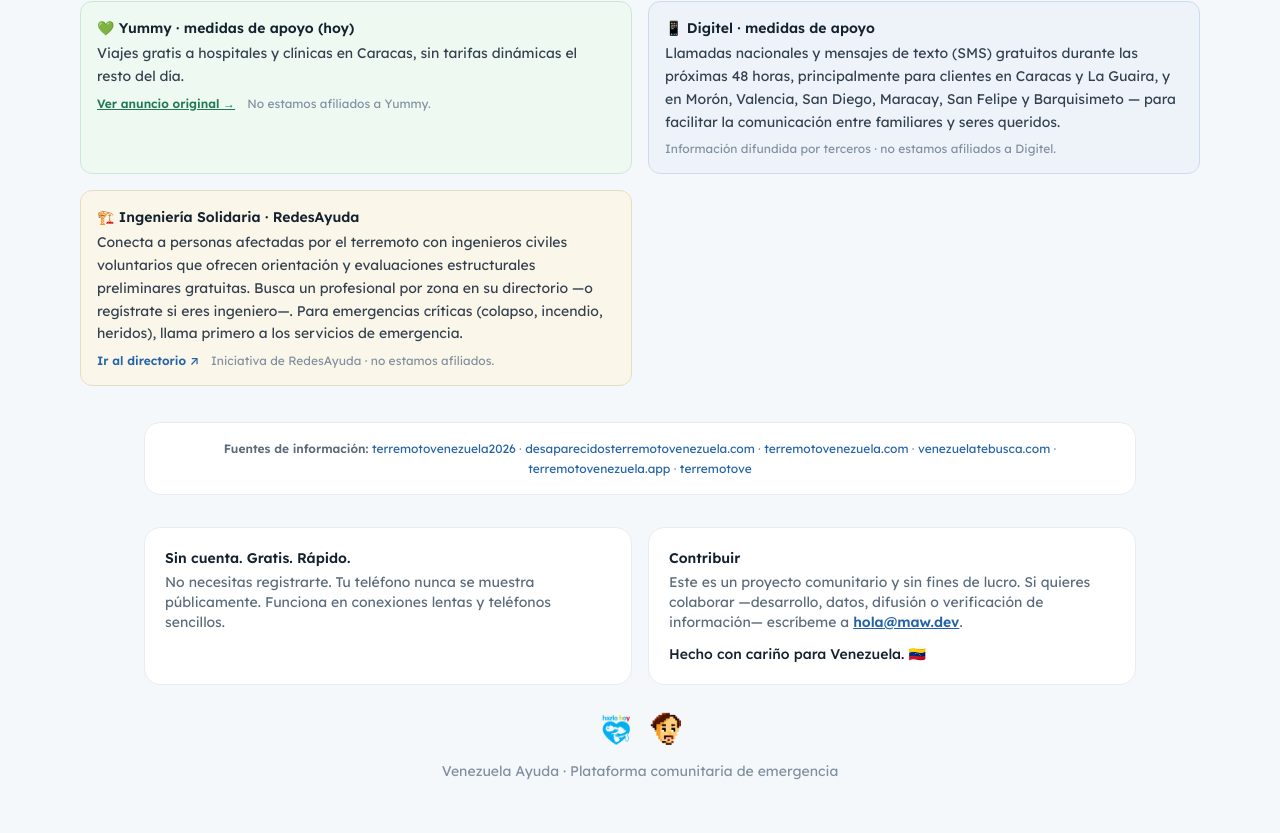
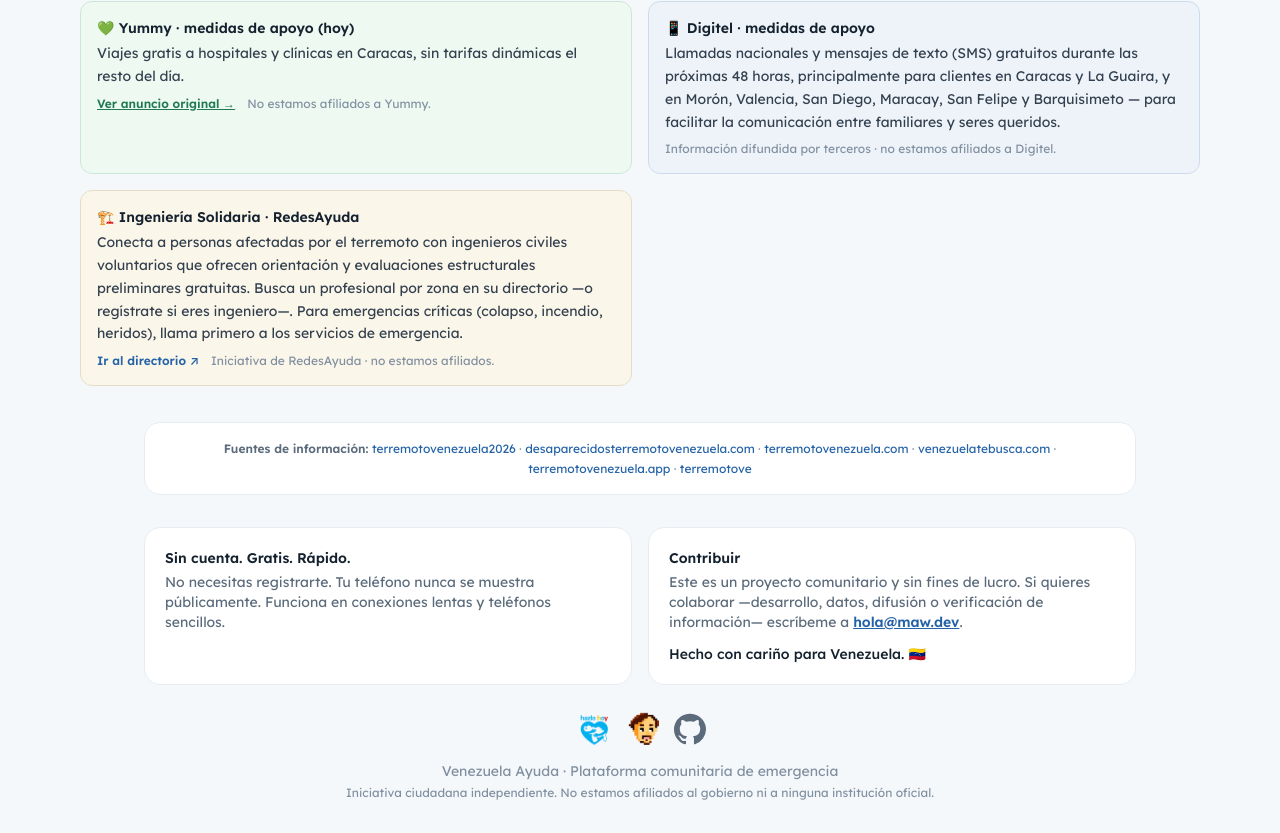
Before and after one commit to henrriusdev/venezuela-ayuda, a Next.js app: page / in a window 1280 px wide. Shown: the part 1565-2398 px from the top of the page. Built offline with nearby package versions, Linux system fonts and the light colour scheme; no server answers; the database is empty.

Commit message:
Footer: add GitHub icon (→repo) + independent/no-government-affiliation note (ES/EN)

```diff
--- a/messages/en/home.json
+++ b/messages/en/home.json
@@ -35,6 +35,7 @@
     "contributeTitle": "Contribute",
     "contributeBody": "This is a non-profit community project. If you'd like to collaborate —development, data, outreach or information verification— write to me at <email>hola@maw.dev</email>.",
     "madeWith": "Made with love for Venezuela. 🇻🇪",
-    "tagline": "Venezuela Ayuda · Community emergency platform"
+    "tagline": "Venezuela Ayuda · Community emergency platform",
+    "noAffiliation": "Independent citizen initiative. We are not affiliated with the government or any official institution."
   }
 }
--- a/messages/es/home.json
+++ b/messages/es/home.json
@@ -35,6 +35,7 @@
     "contributeTitle": "Contribuir",
     "contributeBody": "Este es un proyecto comunitario y sin fines de lucro. Si quieres colaborar —desarrollo, datos, difusión o verificación de información— escríbeme a <email>hola@maw.dev</email>.",
     "madeWith": "Hecho con cariño para Venezuela. 🇻🇪",
-    "tagline": "Venezuela Ayuda · Plataforma comunitaria de emergencia"
+    "tagline": "Venezuela Ayuda · Plataforma comunitaria de emergencia",
+    "noAffiliation": "Iniciativa ciudadana independiente. No estamos afiliados al gobierno ni a ninguna institución oficial."
   }
 }
--- a/src/app/page.tsx
+++ b/src/app/page.tsx
@@ -202,9 +202,21 @@ export default async function Home() {
             {/* eslint-disable-next-line @next/next/no-img-element */}
             <img src="/maw-dev.webp" alt="maw.dev" className="h-9 w-9 rounded-lg" />
           </a>
+          <a
+            href="https://github.com/mawmawmaw/venezuela-ayuda"
+            target="_blank"
+            rel="noopener noreferrer"
+            aria-label="GitHub"
+            className="shrink-0 text-[#5b6b7b] transition hover:text-[#14212e]"
+          >
+            <svg viewBox="0 0 24 24" className="h-8 w-8" fill="currentColor" aria-hidden>
+              <path d="M12 .5C5.37.5 0 5.78 0 12.29c0 5.2 3.44 9.6 8.21 11.16.6.11.82-.25.82-.56 0-.28-.01-1.02-.02-2-3.34.71-4.04-1.58-4.04-1.58-.55-1.37-1.34-1.74-1.34-1.74-1.09-.73.08-.72.08-.72 1.2.08 1.84 1.21 1.84 1.21 1.07 1.8 2.81 1.28 3.5.98.11-.76.42-1.28.76-1.57-2.67-.3-5.47-1.31-5.47-5.83 0-1.29.47-2.34 1.24-3.17-.12-.3-.54-1.52.12-3.17 0 0 1.01-.32 3.3 1.21a11.5 11.5 0 0 1 6 0c2.29-1.53 3.3-1.21 3.3-1.21.66 1.65.24 2.87.12 3.17.77.83 1.24 1.88 1.24 3.17 0 4.53-2.81 5.53-5.49 5.82.43.37.81 1.1.81 2.22 0 1.61-.01 2.9-.01 3.29 0 .31.21.68.83.56A12.01 12.01 0 0 0 24 12.29C24 5.78 18.63.5 12 .5z" />
+            </svg>
+          </a>
         </div>
 
         <p className="mt-3">{t("footer.tagline")}</p>
+        <p className="mt-1 text-xs">{t("footer.noAffiliation")}</p>
       </footer>
     </>
   );
```
